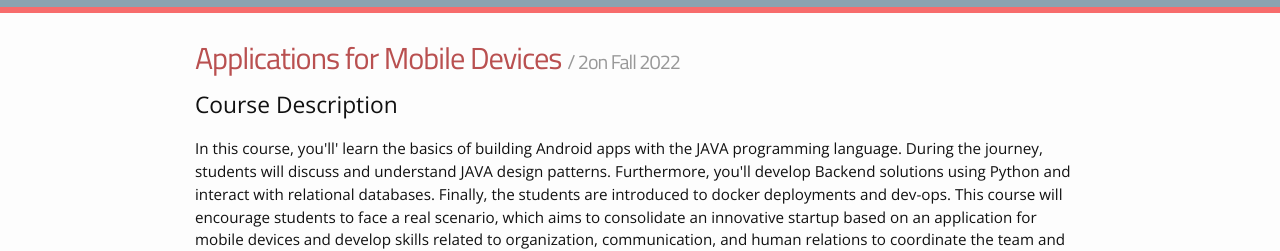
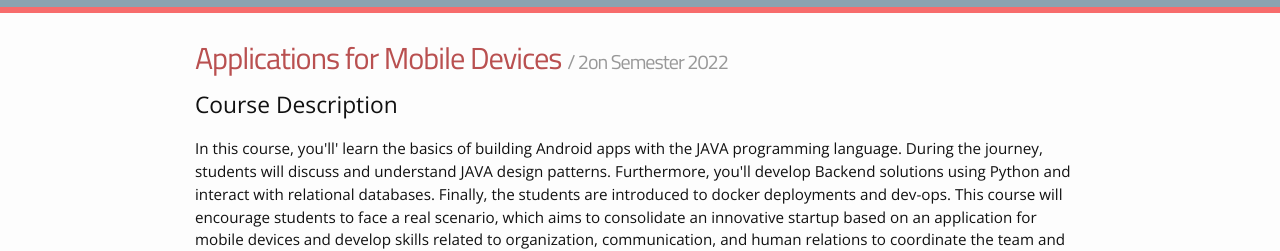
Before and after one commit to 102386-DAM/102386-DAM, a Jekyll site: the page built from index.md, in a window 1280 px wide. Shown: the part 133-384 px from the top of the page. Built offline with Jekyll 4.4.1, drawn with Linux system fonts in a browser that asks for light colours; nearby versions of some CDN libraries; some web fonts are replaced; some of the changed text lies outside the part shown; grey boxes are pictures that could not be loaded.

Commit message:
issue in conig

```diff
--- a/_config.yml
+++ b/_config.yml
@@ -1,7 +1,7 @@
 # Site settings
 course_name: Applications for Mobile Devices
 course_description: "In this course, you'll' learn the basics of building Android apps with the JAVA programming language. During the journey, students will discuss and understand JAVA design patterns. Furthermore, you'll develop Backend solutions using Python and interact with relational databases. Finally, the students are introduced to docker deployments and dev-ops. This course will encourage students to face a real scenario, which aims to consolidate an innovative startup based on an application for mobile devices and develop skills related to organization, communication, and human relations to coordinate the team and learn to sell the ideas."
-course_semester: "2on Fall 2022"
+course_semester: "2on Semester 2022"
 
 baseurl: "" # the subpath of your site, e.g. /blog/
 url: "http://102386-DAM.github.io/" # the base hostname & protocol for your site
```
